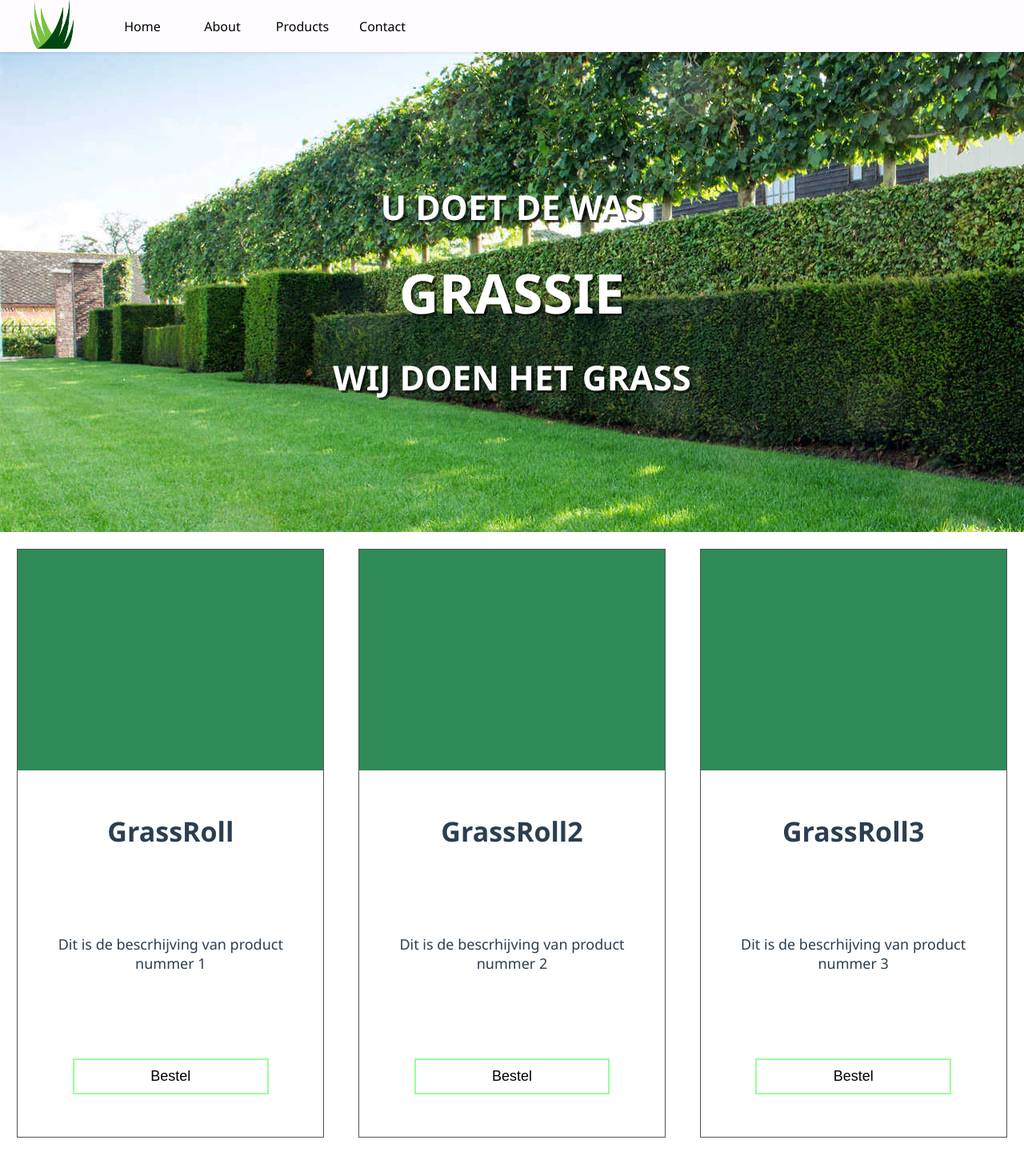
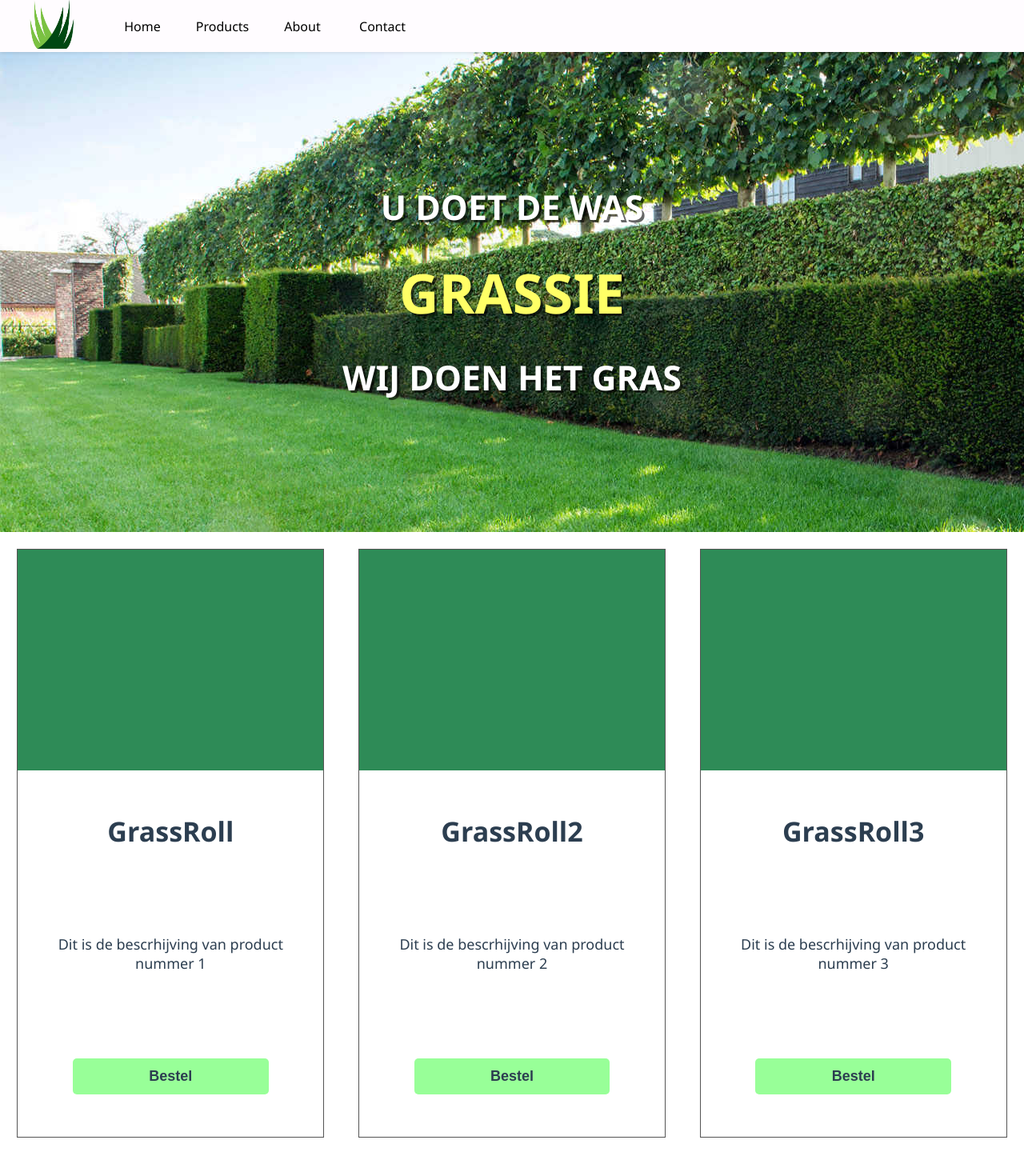
Before and after one commit to DaanKorver/Grassie, a Vue app: page / in a window 1280 px wide. Shown: the top 1470 px of the page at 80% size. Built offline with nearby package versions, Linux system fonts and the light colour scheme.

Commit message:
Added product page. Minor changes to components

```diff
--- a/src/App.vue
+++ b/src/App.vue
@@ -7,10 +7,10 @@
         <router-link to="/">Home</router-link>
       </div>
         <div class="nav-items-item">
-        <router-link to="/about">About</router-link>
+        <router-link to="/products">Products</router-link>
       </div>
       <div class="nav-items-item">
-        <router-link to="/products">Products</router-link>
+        <router-link to="/about">About</router-link>
       </div>
       <div class="nav-items-item">
         <router-link to="/contact">Contact</router-link>
--- a/src/components/Home/HomeHeader.vue
+++ b/src/components/Home/HomeHeader.vue
@@ -3,7 +3,7 @@
         <div class="text">
             <h2 class="text-ani hidden-left">U DOET DE WAS</h2>
             <h1 class="text-ani hidden-right">GRASSIE</h1>
-            <h2 class="text-ani hidden-left">WIJ DOEN HET GRASS</h2>
+            <h2 class="text-ani hidden-left">WIJ DOEN HET GRAS</h2>
         </div>
     </div>
 </template>
@@ -37,6 +37,7 @@
         display: flex;
         justify-content: center;
         align-items: center;
+        background-attachment: fixed;
     }
 
     .text {
@@ -64,6 +65,7 @@
 
     h1 {
         font-size: calc(30px + 3vw);
+        color: #ffff66;
     }
 
     h2 {
--- a/src/components/Home/HomeService.vue
+++ b/src/components/Home/HomeService.vue
@@ -5,7 +5,7 @@
         </div>
         <div class="container-right">
             <h1>Wij leggen het gras!</h1>
-            <h2>Zelf niet zo technisch?<br>Onze werknemers staan klaar voor u<br> om het gras te leggen!</h2>
+            <h2>Zelf niet zo handig <br>of geen groene vingers?<br>Onze werknemers staan klaar voor u<br> om het gras te leggen!</h2>
         </div>
     </div>
 </template>
--- a/src/components/Home/HomeShowcase.vue
+++ b/src/components/Home/HomeShowcase.vue
@@ -3,7 +3,7 @@
         <div>
             <ShowcaseItem ShowcaseProduct="GrassRoll"
             ShowcaseDesc="Dit is de bescrhijving van product nummer 1"
-            ShowcaseImg="../../assets/grass-product-1.png"
+            ShowcaseImgSrc="green"
             />
             </div>
         <div>
--- a/src/components/Home/ShowcaseItem.vue
+++ b/src/components/Home/ShowcaseItem.vue
@@ -15,6 +15,7 @@ export default {
     props: {
         ShowcaseProduct: String,
         ShowcaseDesc: String,
+        ShowcaseImgSrc: String
     }
 }
 </script>
@@ -38,7 +39,7 @@ export default {
         width: 100%;
         height: 60%;
         position: relative;
-        background: seagreen;
+       background: seagreen;
     }
 
     .item-content {
@@ -57,13 +58,14 @@ export default {
     }
 
     .item-content button {
-        width: 80%;
+         width: 80%;
         height: 45px;
         border: none;
-        background: transparent;
-        border: 2px solid #98ff98;
-        color: black;
+        background: #98ff98;
         font-size: 18px;
+        font-weight: bold;
+        color: #2c3e50;
+        border-radius: 5px;
     }
 
     @media (max-width: 550px) {
--- a/src/router.js
+++ b/src/router.js
@@ -8,7 +8,10 @@ import Contact from './views/Contact.vue'
 Vue.use(Router)
 
 export default new Router({
-  base: '/app',
+  scrollBehavior() {
+    return { x: 0, y: 0 };
+  },
+  base: '/',
   mode: 'history',
   routes: [
     {
@@ -30,6 +33,9 @@ export default new Router({
       path: '/contact',
       name: 'contact',
       component: Contact
+    },
+    {
+      path: '*', redirect: '/'
     }
   ]
 })
--- a/src/views/Products.vue
+++ b/src/views/Products.vue
@@ -1,5 +1,18 @@
 <template>
     <div class="page">
-        <h1>Products</h1>
+        <ProductsShowcase />
+        <Footer />
     </div>
 </template>
+
+<script>
+import Footer from '../components/Footer'
+import ProductsShowcase from '../components/Products/ProductsShowcase'
+
+export default {
+    components: {
+        ProductsShowcase,
+        Footer
+    }
+}
+</script>
```
Also changed, not shown: src/assets/grass-header.jpg.
